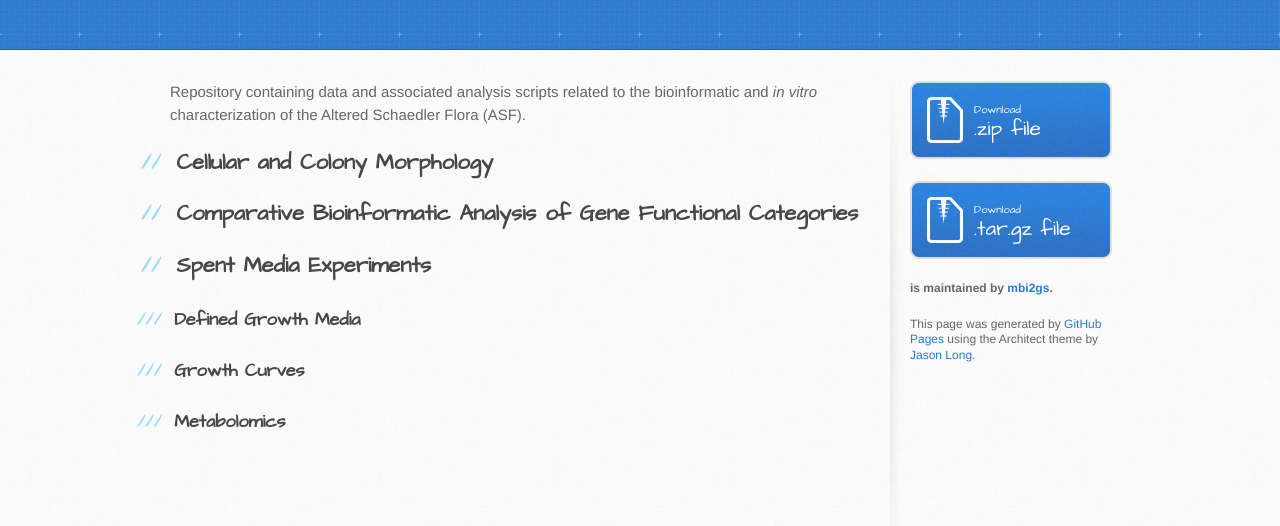
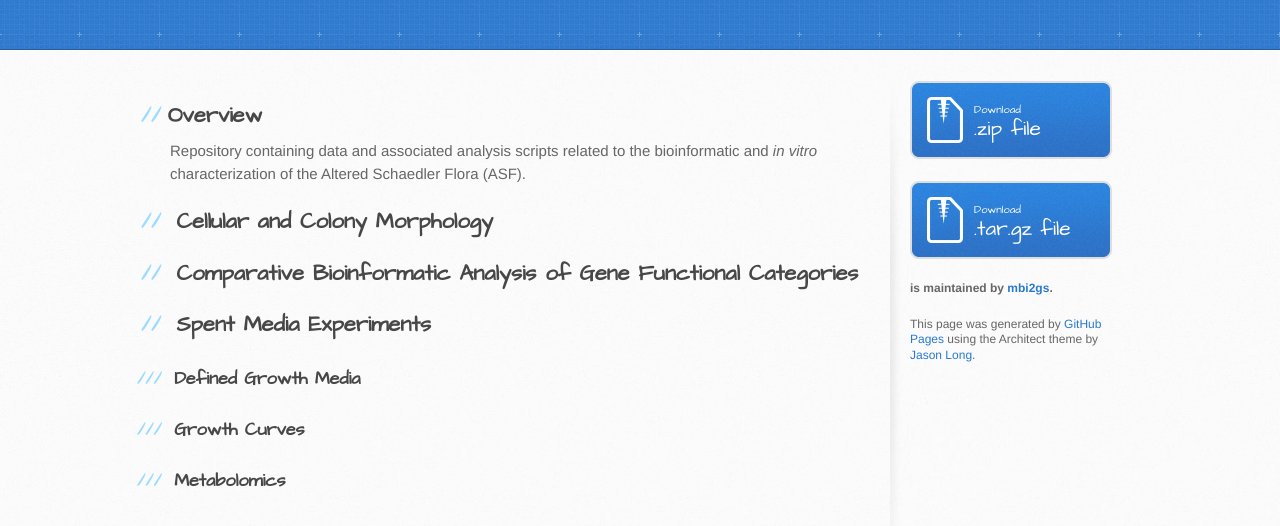
Before and after one commit to mbi2gs/asf_characterization, a plain HTML site: page index.html in a window 1280 px wide. Shown: the part 126-652 px from the top of the page. Drawn offline with Linux system fonts and the light colour scheme.

Commit message:
Update webpage

```diff
--- a/index.html
+++ b/index.html
@@ -28,6 +28,7 @@
     <div id="content-wrapper">
       <div class="inner clearfix">
         <section id="main-content">
+		<h2>Overview</h2>
           <p>Repository containing data and associated analysis scripts related
 to the bioinformatic and <em>in vitro</em> characterization of the Altered
 Schaedler Flora (ASF).</p>
```
